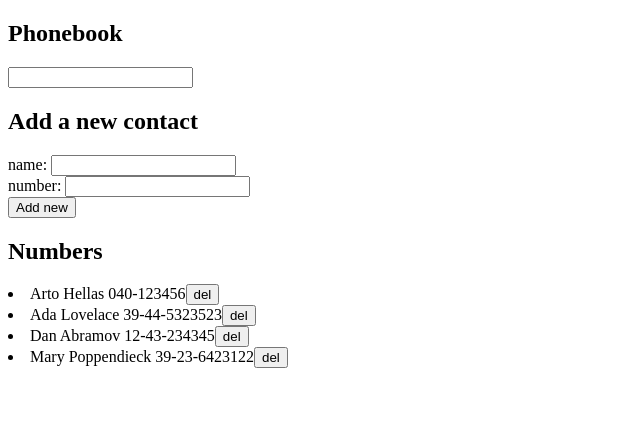
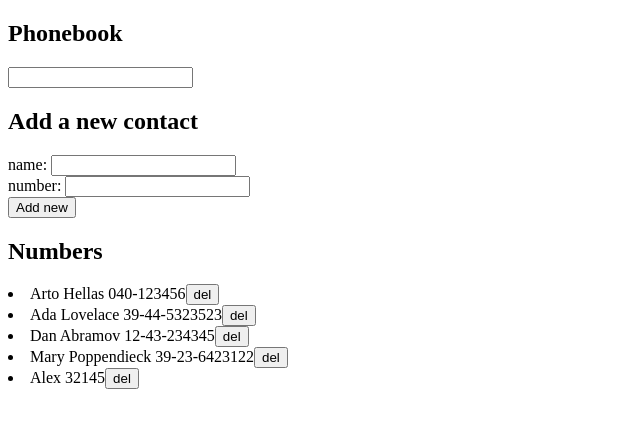
Before and after one commit to alex-nogales/studies-helsinki, a React (Create React App) app in the folder part2/phonebook/: page / in a window 1280 px wide. Shown: the top 428 px of the page, without its empty margins (0-640 px from the left). Built offline with nearby package versions, Linux system fonts and the light colour scheme; data requests are answered from the project's data file.

Commit message:
Excercise 2.18

```diff
--- a/part2/phonebook/db.json
+++ b/part2/phonebook/db.json
@@ -19,6 +19,11 @@
       "name": "Mary Poppendieck",
       "number": "39-23-6423122",
       "id": 4
+    },
+    {
+      "name": "Alex",
+      "number": "32145",
+      "id": 5
     }
   ]
 }
--- a/part2/phonebook/src/App.js
+++ b/part2/phonebook/src/App.js
@@ -24,7 +24,16 @@ const App = () => {
     const nameExists = persons.find(person => person.name === newName)
 
     if (nameExists) {
-      window.alert(`${newName} is already added to phonebook`)
+      if (window.confirm(`${newName} is already added to phonebook, want update it with new number?`)) {
+        const persona = persons.find(person => person.id === nameExists.id)
+        const changedPerson = {...persona, number: newNumber}
+
+        personsService
+          .update(nameExists.id, changedPerson)
+          .then(returnedPerson => {
+            setPersons(persons.map(person => person.id !== nameExists.id ? person : returnedPerson))
+          })
+      }
 
     } else {
       const personObject = {
--- a/part2/phonebook/src/components/DelButton.js
+++ b/part2/phonebook/src/components/DelButton.js
@@ -1,8 +1,6 @@
 import React from 'react'
 
 import personsService from '../services/persons'
-
-
 
 const confirmation = (id, name) => {
     if (window.confirm(`do you really want to remove ${name}?`)) {
```
